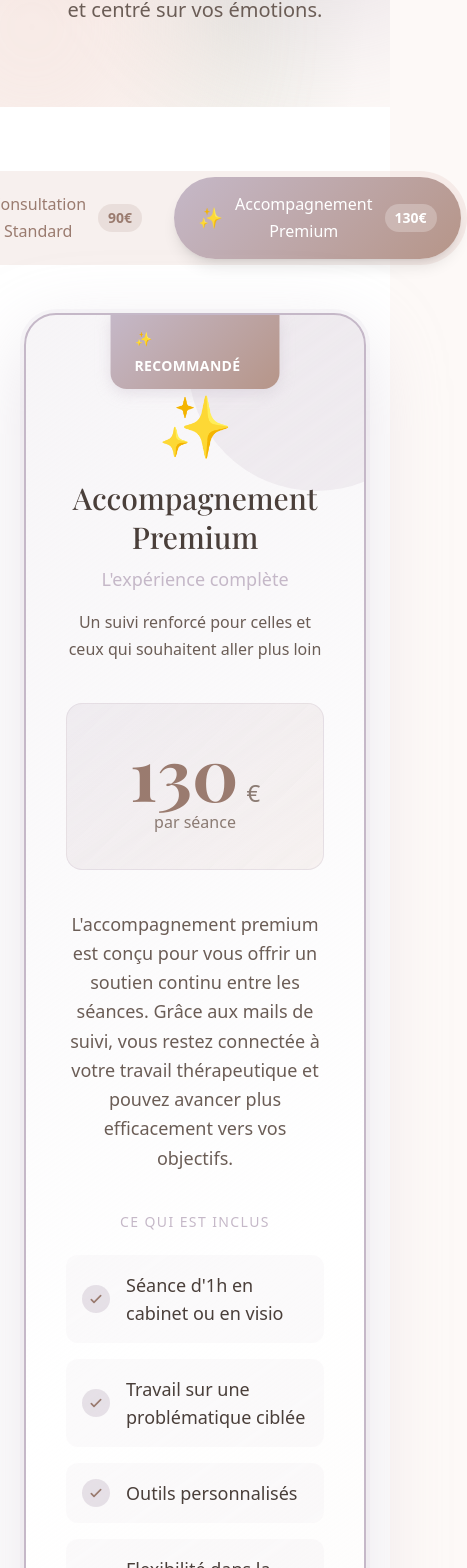
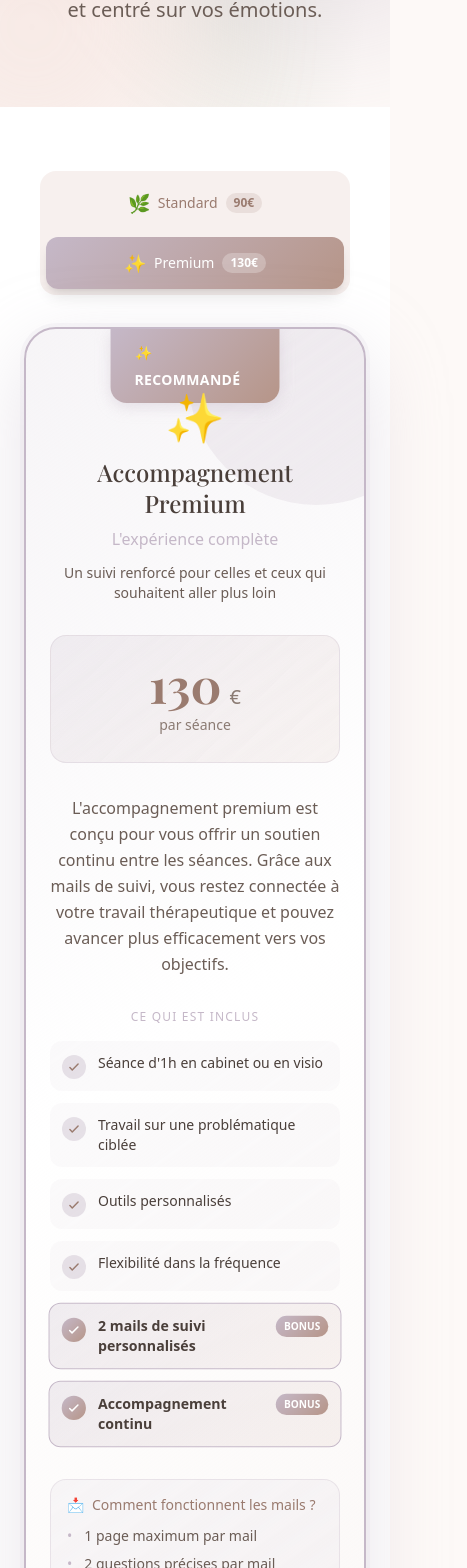
Before and after one commit to flowxt/tca74, a Next.js app: page /offres in a window 390 px wide. Shown: the part 423-1991 px from the top of the page, 467 px wide, since content can reach past the window. Built offline with nearby package versions, Linux system fonts and the light colour scheme.

Commit message:
responsivte

```diff
--- a/app/offres/OfferCards.tsx
+++ b/app/offres/OfferCards.tsx
@@ -75,17 +75,17 @@ export default function OfferCards() {
 
   return (
     <div className="max-w-2xl mx-auto">
-      {/* Tabs de sélection */}
-      <div className="flex justify-center mb-12">
+      {/* Tabs de sélection - Responsive : empilés sur mobile, côte à côte sur desktop */}
+      <div className="flex justify-center mb-8 md:mb-12 px-4">
         <div
-          className="inline-flex p-1.5 rounded-full gap-2"
+          className="flex flex-col sm:flex-row p-1.5 rounded-2xl sm:rounded-full gap-2 w-full max-w-sm sm:max-w-none sm:w-auto"
           style={{ background: "rgba(212, 181, 169, 0.2)" }}
         >
           {offers.map((o, i) => (
             <button
               key={o.id}
               onClick={() => setActiveIndex(i)}
-              className={`px-6 py-3.5 rounded-full font-medium transition-all duration-300 flex items-center gap-3 ${
+              className={`w-full sm:w-auto px-4 sm:px-6 py-3 sm:py-3.5 rounded-xl sm:rounded-full font-medium transition-all duration-300 flex items-center justify-center gap-2 sm:gap-3 ${
                 activeIndex === i ? "shadow-lg" : "hover:bg-white/50"
               }`}
               style={{
@@ -97,10 +97,10 @@ export default function OfferCards() {
                 color: activeIndex === i ? "white" : "var(--brun)",
               }}
             >
-              <span className="text-xl">{o.icon}</span>
-              <span>{o.name}</span>
+              <span className="text-lg sm:text-xl">{o.icon}</span>
+              <span className="text-sm sm:text-base">{i === 0 ? "Standard" : "Premium"}</span>
               <span
-                className="px-2.5 py-1 rounded-full text-sm font-bold"
+                className="px-2 sm:px-2.5 py-0.5 sm:py-1 rounded-full text-xs sm:text-sm font-bold"
                 style={{
                   background: activeIndex === i ? "rgba(255,255,255,0.25)" : "rgba(154, 123, 111, 0.15)",
                   color: activeIndex === i ? "white" : "var(--brun)",
@@ -160,12 +160,12 @@ export default function OfferCards() {
           </>
         )}
 
-        <div className={`relative p-10 md:p-14 ${isPremium ? "pt-20" : ""}`}>
+        <div className={`relative p-6 md:p-10 lg:p-14 ${isPremium ? "pt-16 md:pt-20" : ""}`}>
           {/* Header */}
-          <div className="text-center mb-10">
-            <span className="text-6xl mb-6 block">{offer.icon}</span>
+          <div className="text-center mb-8 md:mb-10">
+            <span className="text-5xl md:text-6xl mb-4 md:mb-6 block">{offer.icon}</span>
             <h2
-              className="text-3xl md:text-4xl font-bold mb-2"
+              className="text-2xl md:text-3xl lg:text-4xl font-bold mb-2"
               style={{
                 fontFamily: "var(--font-playfair)",
                 color: "var(--text-dark)",
@@ -174,19 +174,19 @@ export default function OfferCards() {
               {offer.name}
             </h2>
             <p
-              className="text-lg font-medium mb-4"
+              className="text-base md:text-lg font-medium mb-3 md:mb-4"
               style={{ color: isPremium ? "var(--accent-lavande)" : "var(--brun-doux)" }}
             >
               {offer.tagline}
             </p>
-            <p style={{ color: "var(--text-medium)" }}>
+            <p className="text-sm md:text-base" style={{ color: "var(--text-medium)" }}>
               {offer.description}
             </p>
           </div>
 
           {/* Prix */}
           <div
-            className="text-center py-8 mb-10 rounded-2xl"
+            className="text-center py-6 md:py-8 mb-8 md:mb-10 rounded-2xl"
             style={{
               background: isPremium
                 ? "linear-gradient(135deg, rgba(197, 184, 200, 0.2) 0%, rgba(212, 181, 169, 0.15) 100%)"
@@ -196,7 +196,7 @@ export default function OfferCards() {
           >
             <div className="flex items-baseline justify-center gap-2">
               <span
-                className="text-7xl font-bold"
+                className="text-5xl md:text-7xl font-bold"
                 style={{
                   fontFamily: "var(--font-playfair)",
                   color: "var(--brun)",
@@ -205,39 +205,39 @@ export default function OfferCards() {
                 {offer.price}
               </span>
               <span
-                className="text-2xl"
+                className="text-xl md:text-2xl"
                 style={{ color: "var(--text-light)" }}
               >
                 €
               </span>
             </div>
-            <span style={{ color: "var(--text-light)" }}>
+            <span className="text-sm md:text-base" style={{ color: "var(--text-light)" }}>
               par séance
             </span>
           </div>
 
           {/* Description longue */}
           <p
-            className="mb-10 text-lg leading-relaxed text-center"
+            className="mb-8 md:mb-10 text-base md:text-lg leading-relaxed text-center"
             style={{ color: "var(--text-medium)" }}
           >
             {offer.longDescription}
           </p>
 
           {/* Features */}
-          <div className="mb-10">
+          <div className="mb-8 md:mb-10">
             <h3
-              className="text-sm font-bold tracking-widest uppercase mb-6 text-center"
+              className="text-xs md:text-sm font-bold tracking-widest uppercase mb-4 md:mb-6 text-center"
               style={{ color: isPremium ? "var(--accent-lavande)" : "var(--accent-sage)" }}
             >
               Ce qui est inclus
             </h3>
-            <div className="space-y-4">
+            <div className="space-y-3 md:space-y-4">
               {offer.features.map((feature, i) => (
                 <div
                   key={i}
-                  className={`flex items-center gap-4 p-4 rounded-xl transition-all ${
-                    feature.highlight ? "scale-[1.02]" : ""
+                  className={`flex items-start md:items-center gap-3 md:gap-4 p-3 md:p-4 rounded-xl transition-all ${
+                    feature.highlight ? "scale-[1.01] md:scale-[1.02]" : ""
                   }`}
                   style={{
                     background: feature.highlight
@@ -249,7 +249,7 @@ export default function OfferCards() {
                   }}
                 >
                   <div
-                    className="w-7 h-7 rounded-full flex items-center justify-center flex-shrink-0"
+                    className="w-6 h-6 md:w-7 md:h-7 rounded-full flex items-center justify-center flex-shrink-0 mt-0.5 md:mt-0"
                     style={{
                       background: feature.included
                         ? feature.highlight
@@ -262,7 +262,7 @@ export default function OfferCards() {
                   >
                     {feature.included ? (
                       <svg
-                        className="w-4 h-4"
+                        className="w-3.5 h-3.5 md:w-4 md:h-4"
                         style={{ color: feature.highlight ? "white" : "var(--brun)" }}
                         fill="none"
                         stroke="currentColor"
@@ -272,7 +272,7 @@ export default function OfferCards() {
                       </svg>
                     ) : (
                       <svg
-                        className="w-4 h-4"
+                        className="w-3.5 h-3.5 md:w-4 md:h-4"
                         style={{ color: "rgba(150, 150, 150, 0.5)" }}
                         fill="none"
                         stroke="currentColor"
@@ -283,7 +283,7 @@ export default function OfferCards() {
                     )}
                   </div>
                   <span
-                    className={`text-lg ${feature.highlight ? "font-semibold" : ""}`}
+                    className={`text-sm md:text-base lg:text-lg flex-1 ${feature.highlight ? "font-semibold" : ""}`}
                     style={{
                       color: feature.included
                         ? "var(--text-dark)"
@@ -295,7 +295,7 @@ export default function OfferCards() {
                   </span>
                   {feature.highlight && (
                     <span
-                      className="ml-auto px-3 py-1 rounded-full text-xs font-bold"
+                      className="px-2 md:px-3 py-0.5 md:py-1 rounded-full text-[10px] md:text-xs font-bold flex-shrink-0"
                       style={{
                         background: "linear-gradient(135deg, var(--accent-lavande) 0%, var(--brun-doux) 100%)",
                         color: "white",
@@ -312,18 +312,18 @@ export default function OfferCards() {
           {/* Règles mails pour Premium */}
           {isPremium && offer.mailRules && (
             <div
-              className="p-6 rounded-2xl mb-10"
+              className="p-4 md:p-6 rounded-2xl mb-8 md:mb-10"
               style={{
                 background: "rgba(197, 184, 200, 0.1)",
                 border: "1px solid rgba(197, 184, 200, 0.3)",
               }}
             >
-              <h4 className="font-bold mb-4 flex items-center gap-2" style={{ color: "var(--brun)" }}>
+              <h4 className="font-bold mb-3 md:mb-4 flex items-center gap-2 text-sm md:text-base" style={{ color: "var(--brun)" }}>
                 <span>📩</span> Comment fonctionnent les mails ?
               </h4>
               <ul className="space-y-2">
                 {offer.mailRules.map((rule, i) => (
-                  <li key={i} className="flex items-center gap-3" style={{ color: "var(--text-medium)" }}>
+                  <li key={i} className="flex items-center gap-3 text-sm md:text-base" style={{ color: "var(--text-medium)" }}>
                     <span style={{ color: "var(--accent-lavande)" }}>•</span>
                     {rule}
                   </li>
@@ -335,7 +335,7 @@ export default function OfferCards() {
           {/* CTA */}
           <Link
             href="/contact"
-            className="block w-full text-center py-5 px-8 rounded-full font-bold text-xl transition-all duration-300 hover:scale-[1.02]"
+            className="block w-full text-center py-4 md:py-5 px-6 md:px-8 rounded-full font-bold text-base md:text-xl transition-all duration-300 hover:scale-[1.02]"
             style={{
               background: isPremium
                 ? "linear-gradient(135deg, var(--accent-lavande) 0%, var(--brun-doux) 100%)"
@@ -352,7 +352,7 @@ export default function OfferCards() {
       </div>
 
       {/* Navigation dots */}
-      <div className="flex justify-center gap-3 mt-10">
+      <div className="flex justify-center gap-3 mt-8 md:mt-10">
         {offers.map((_, i) => (
           <button
             key={i}
@@ -372,7 +372,7 @@ export default function OfferCards() {
       </div>
 
       {/* Hint */}
-      <p className="text-center mt-6 text-sm" style={{ color: "var(--text-light)" }}>
+      <p className="text-center mt-4 md:mt-6 text-xs md:text-sm" style={{ color: "var(--text-light)" }}>
         Cliquez sur les onglets pour comparer les offres
       </p>
     </div>
```
